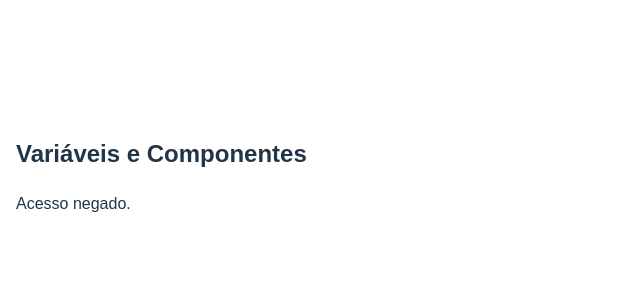
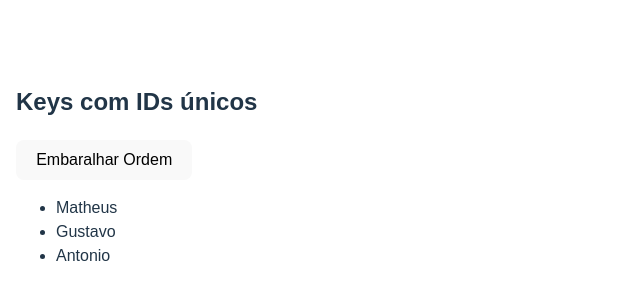
Before and after one commit to Matheus-Baarbosa/projeto-react, a React (Vite) app: page / in a window 1280 px wide. Shown: the part 226-526 px from the top of the page, without its empty margins (0-640 px from the left). Built offline with nearby package versions, Linux system fonts and the light colour scheme.

Commit message:
Aula 03/09/2025- Efeitos, Eventos, Virtual DOM, Condicionais e Listas

```diff
--- a/src/App.jsx
+++ b/src/App.jsx
@@ -1,8 +1,8 @@
-import MensagemUsuario from "./components/MensagemUsuario";
+import ListaComIds from "./components/ListaComIds";
 export default function App() {
   return (
     <main style={{ fontFamily: "sans-serif", padding: 16 }}>
-      <MensagemUsuario ok={false} nome="Carlos" />
+      <ListaComIds />
     </main>
   );
 }
--- /dev/null
+++ b/src/components/ListaComIds.jsx
@@ -0,0 +1,29 @@
+import { useState } from "react";
+export default function ListaComIds() {
+  const [pessoas, setPessoas] = useState([
+    { id: 101, nome: "Matheus" },
+    { id: 102, nome: "Gustavo" },
+    { id: 103, nome: "Antonio" },
+  ]);
+  function embaralhar() {
+    setPessoas((prev) => {
+      const copia = [...prev];
+      for (let i = copia.length - 1; i > 0; i--) {
+        const j = Math.floor(Math.random() * (i + 1));
+        [copia[i], copia[j]] = [copia[j], copia[i]];
+      }
+      return copia;
+    });
+  }
+  return (
+    <section>
+      <h2>Keys com IDs únicos</h2>
+      <button onClick={embaralhar}>Embaralhar Ordem</button>
+      <ul>
+        {pessoas.map((p) => (
+          <li key={p.id}>{p.nome}</li>
+        ))}
+      </ul>
+    </section>
+  );
+}
```
Also changed, not shown: src/components/ListaNomes.jsx (added, +13 -0 lines).
